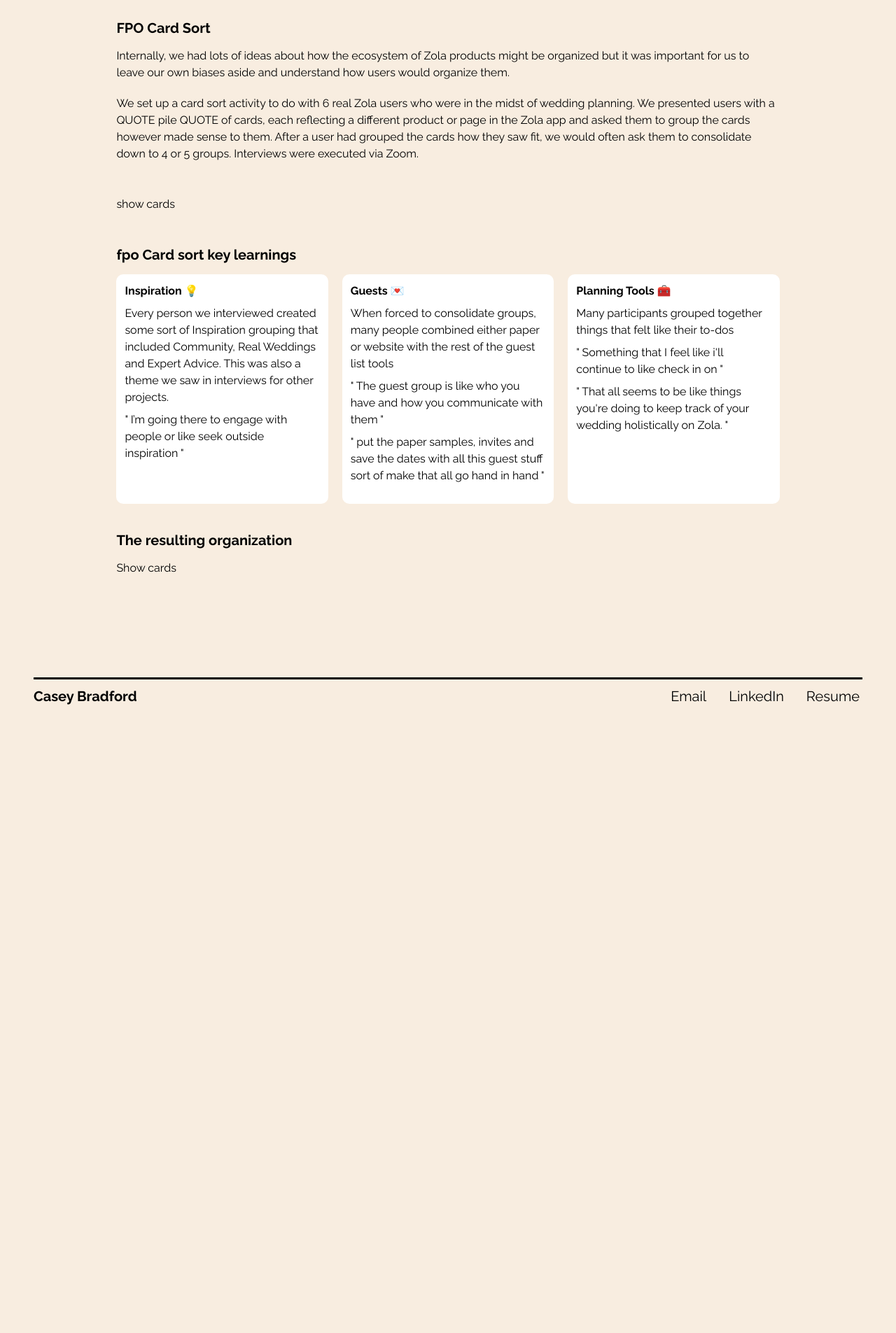
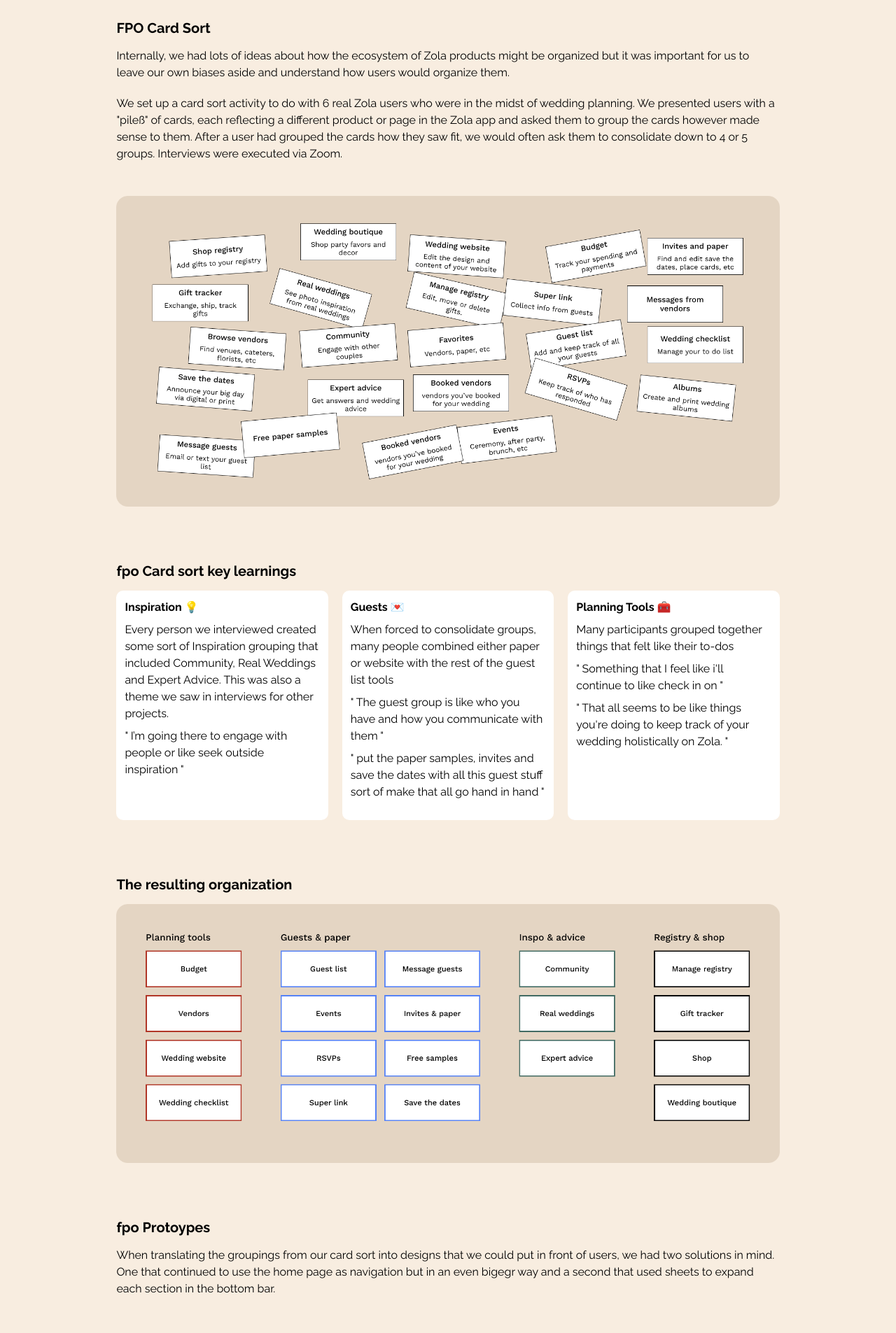
Before and after one commit to hottinet/casey-site-v2, a Next.js app: page /zola-navigation in a window 1280 px wide. Shown: the part 920-2825 px from the top of the page at 70% size. Before the commit the page ends 1979 px from the top, so only its background shows below. Built offline with nearby package versions, Linux system fonts and the light colour scheme.

Commit message:
adding photos and outline

```diff
--- a/src/pages/zola-navigation.tsx
+++ b/src/pages/zola-navigation.tsx
@@ -56,17 +56,22 @@
       </Body>
       <Body>
         We set up a card sort activity to do with 6 real Zola users who were in
-        the midst of wedding planning. We presented users with a QUOTE pile
-        QUOTE of cards, each reflecting a different product or page in the Zola
-        app and asked them to group the cards however made sense to them. After
-        a user had grouped the cards how they saw fit, we would often ask them
-        to consolidate down to 4 or 5 groups. Interviews were executed via Zoom.
+        the midst of wedding planning. We presented users with a
+        &quot;pileß&quot; of cards, each reflecting a different product or page
+        in the Zola app and asked them to group the cards however made sense to
+        them. After a user had grouped the cards how they saw fit, we would
+        often ask them to consolidate down to 4 or 5 groups. Interviews were
+        executed via Zoom.
       </Body>
-      <Body> show cards</Body>
+      <Image
+        alt="assortment of all of the cards shown in card sort"
+        mb={80}
+        src="/ZolaNav/zola-cards-pre.png"
+      />
       <Heading bold>fpo Card sort key learnings</Heading>
     </ContentBox>
     <ContentBox>
-      <TwoByTwoGrid columnGap={20} columns={3} mb={40} rowGap={20}>
+      <TwoByTwoGrid columnGap={20} columns={3} mb={80} rowGap={20}>
         <UTBox>
           <Body bold mb={8}>
             Inspiration 💡
@@ -119,7 +124,24 @@
     </ContentBox>
     <ContentBox column>
       <Heading bold>The resulting organization</Heading>
-      <Body>Show cards</Body>
+      <Image
+        alt="cards organized into 4 groups: planning, guests and paper, inspo, and registry"
+        mb={80}
+        src="/ZolaNav/zola-cards-post.png"
+      />
+    </ContentBox>
+    <ContentBox column>
+      <Heading bold>fpo Protoypes</Heading>
+      <Body>
+        When translating the groupings from our card sort into designs that we
+        could put in front of users, we had two solutions in mind. One that
+        continued to use the home page as navigation but in an even bigegr way
+        and a second that used sheets to expand each section in the bottom bar.
+      </Body>
+      <Body> show two protos in two side by side images</Body>
+    </ContentBox>
+    <ContentBox column>
+      <Title bold>FPO Refining designs and applying new branding</Title>
     </ContentBox>
   </Layout>
 );
```
Also changed, not shown: public/ZolaNav/zola-cards-post.png (added), public/ZolaNav/zola-cards-pre.png (added).
